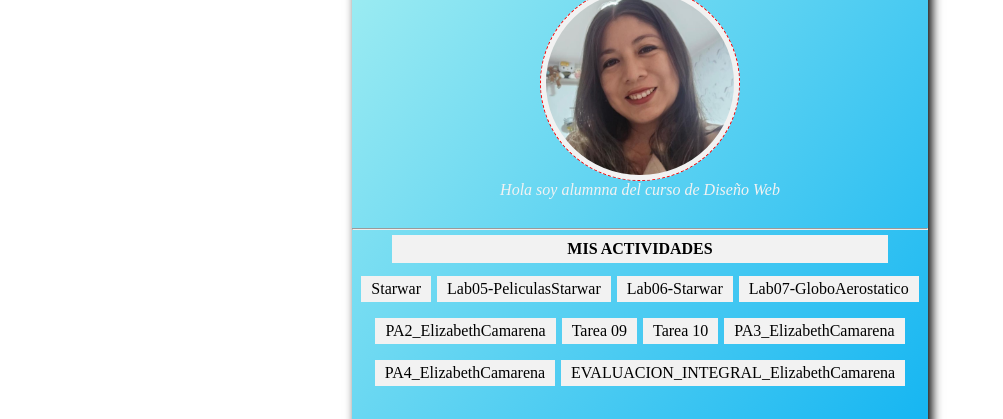
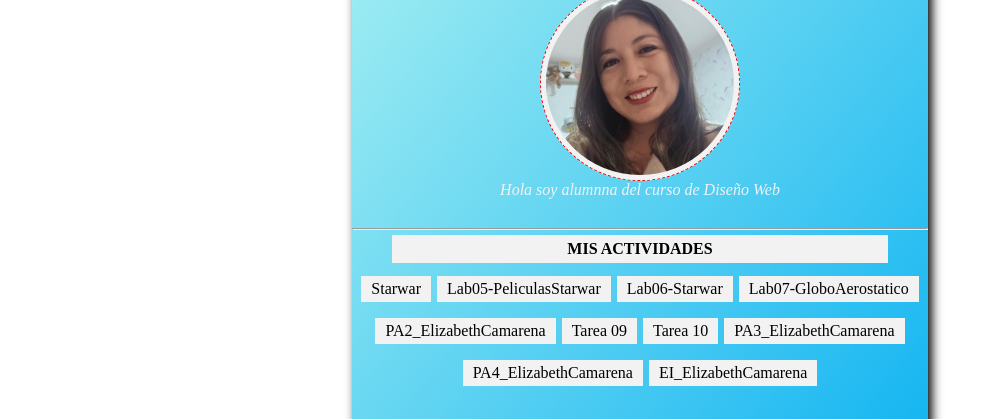
Before and after one commit to EliCD/EliCD.github.io, a plain HTML site: page index.html in a window 1280 px wide. Shown: the part 195-614 px from the top of the page, without its empty margins (0-1003 px from the left). Drawn offline with Linux system fonts and the light colour scheme.

Commit message:
Modify index.html with new task links
Updated task links and added a new link for EI_ElizabethCamarena.

```diff
--- a/index.html
+++ b/index.html
@@ -32,7 +32,7 @@ v<!DOCTYPE html>
                 <li><a href="#">Tarea 10</a></li>
                 <li><a href="/PA3_ElizabethCamarena/index.html">PA3_ElizabethCamarena</a></li>
                 <li><a href="/PA4_ElizabethCamarena/index.html">PA4_ElizabethCamarena</a></li>
-                <li><a href="/EVALUACION_INTEGRAL_ElizabethCamarena/index.html">EVALUACION_INTEGRAL_ElizabethCamarena</a></li>
+                <li><a href="/EI_ElizabethCamarena.html">EI_ElizabethCamarena</a></li>
 
             </ul>
         </div>
```
